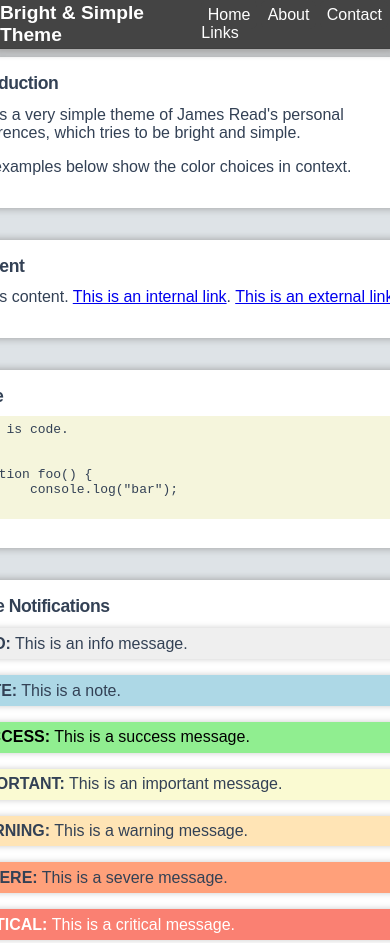
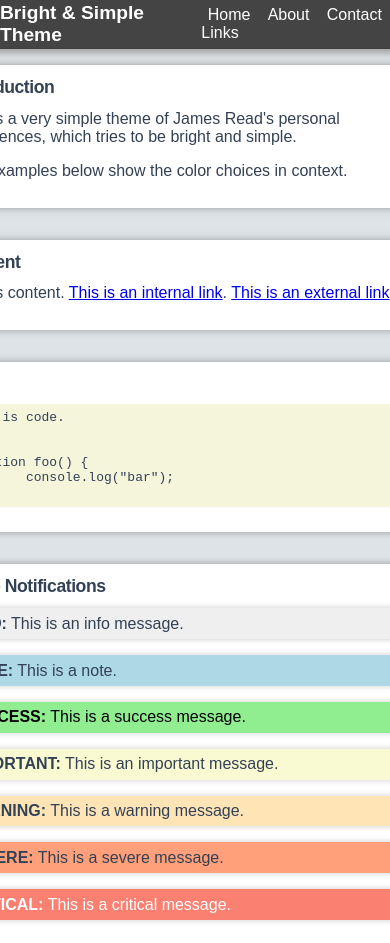
Before and after one commit to jamesread/femtocrank, a plain HTML site: page index.html in a window 390 px wide. Shown: the top 943 px of the page. Drawn offline with Linux system fonts and the light colour scheme.

Commit message:
Section styling on narrow viewports

```diff
--- a/style.css
+++ b/style.css
@@ -600,6 +600,13 @@ footer span {
   }
 
   main {
-    padding: .5em;
+    padding: 0;
+  }
+
+  section {
+	margin: 0;
+	margin-top: 1em;
+	border-radius: 0;
+	padding: .75em;
   }
 }
```
